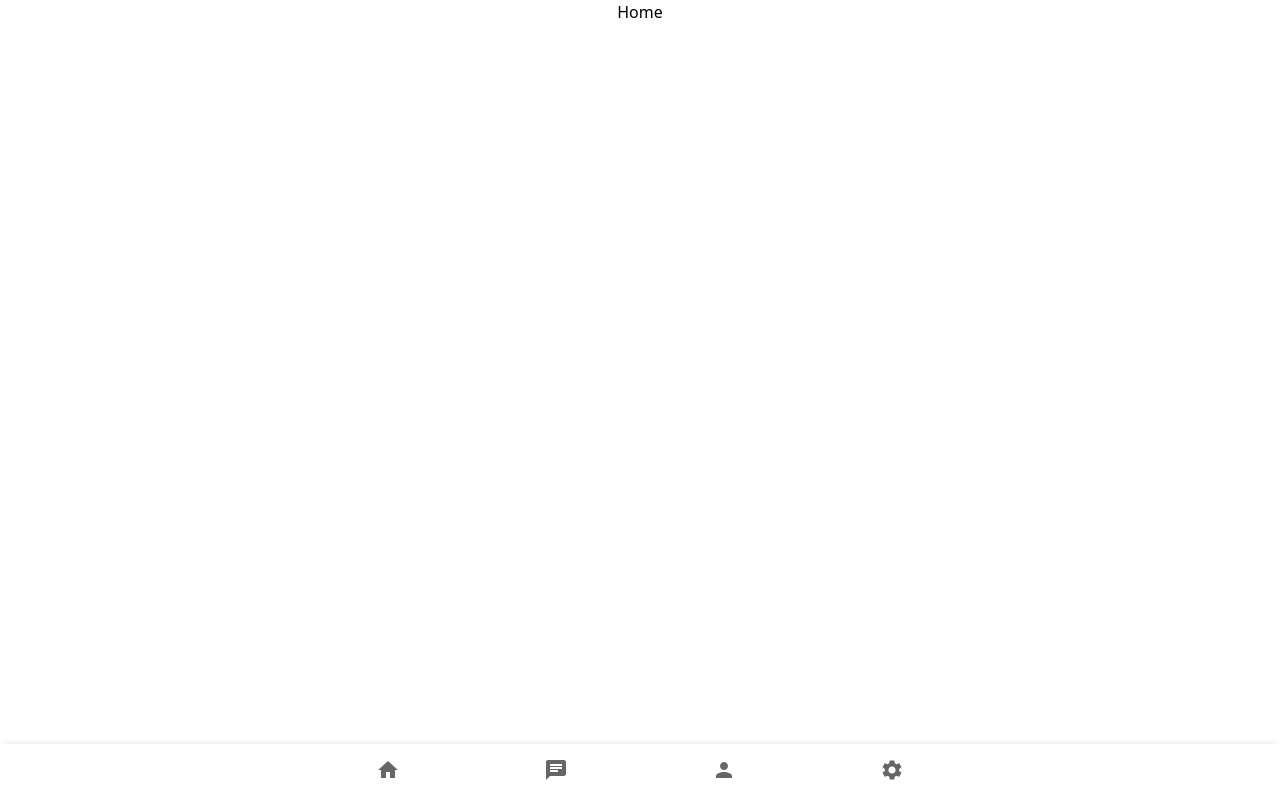
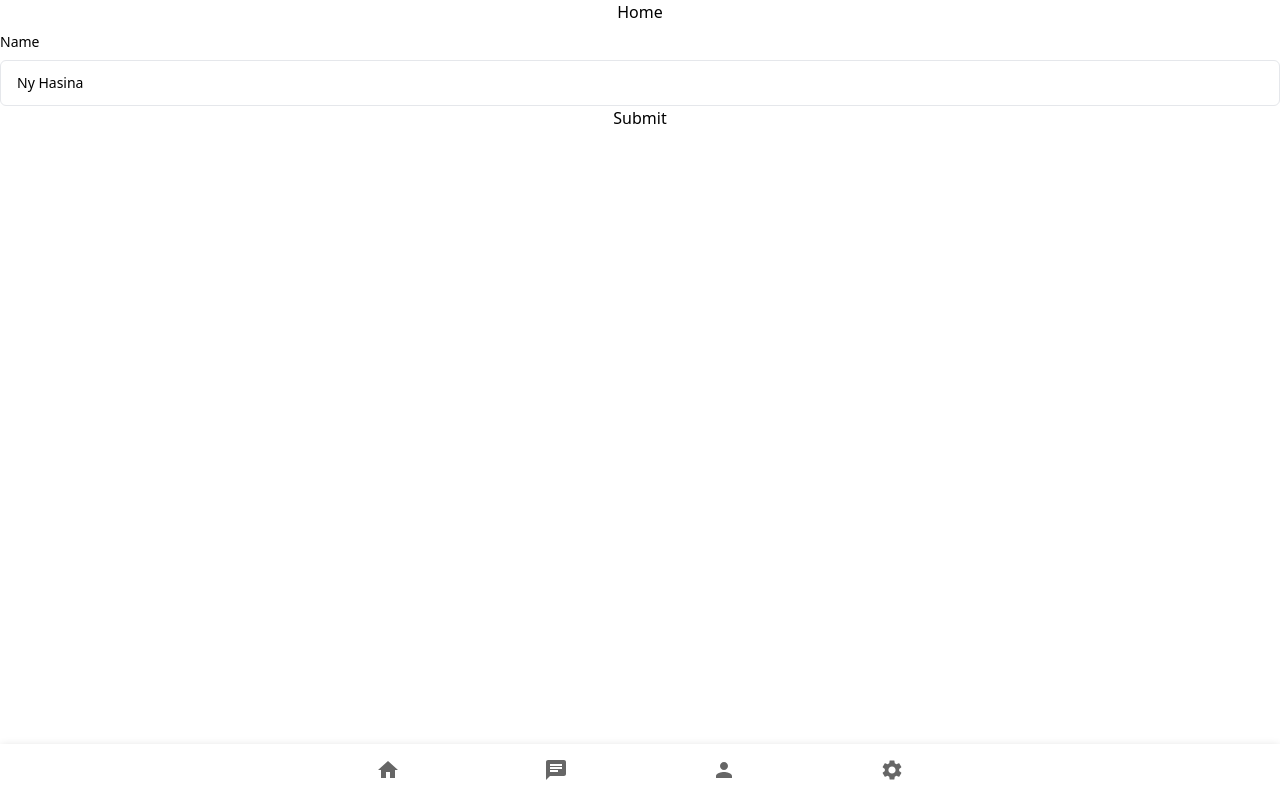
Before and after one commit to teratany-social-network/frontend, a React (Create React App) app: page / in a window 1280 px wide. Built offline with nearby package versions, Linux system fonts and the light colour scheme.

Commit message:
update form + onchange

```diff
--- a/src/components/Home.tsx
+++ b/src/components/Home.tsx
@@ -1,7 +1,39 @@
 import React from "react";
+import FormField from "./common/FormField";
+import { Formik } from "formik";
 
 const Home = () => {
-  return <div>Home</div>;
+  return (
+    <div>
+      Home
+      <Formik
+        initialValues={{
+          name: "Ny Hasina",
+        }}
+        onSubmit={(values) => {
+          console.log(values);
+        }}
+      >
+        {(
+          formik // Utilisez la fonction useFormik fournie par Formik
+        ) => (
+          <form onSubmit={formik.handleSubmit}>
+            <FormField
+              label="Name"
+              type="name"
+              mark="name"
+              height="py-3"
+              width="px-4"
+              extra={false}
+              value={formik.values.name} // Assurez-vous de lier la valeur du champ à la valeur de Formik
+              onChange={formik.handleChange} // Utilisez handleChange pour gérer onChange
+            />
+            <button type="submit">Submit</button>
+          </form>
+        )}
+      </Formik>
+    </div>
+  );
 };
 
 export default Home;
--- a/src/components/common/FormField.tsx
+++ b/src/components/common/FormField.tsx
@@ -28,6 +28,7 @@ const FormField = (props: any) => {
             " custom-border px-4 block w-full border border-gray-200 rounded-md text-sm focus:border-blue-500 focus:ring-blue-500 white:bg-gray-800 white:border-gray-700 white:text-gray-400"
           }
           aria-describedby="email-error"
+          value={props.value}
         />
       </div>
     </>
--- a/src/views/Authentication/RegisterAuth.tsx
+++ b/src/views/Authentication/RegisterAuth.tsx
@@ -44,7 +44,7 @@ const RegisterAuth: React.FC = () => {
 
     if (error instanceof AxiosError) {
       endLoading();
-      const error_message: string = error?.response?.data.error.description;
+      const error_message: string = error?.response?.data.error.description ?? error.message;
       toast.error(error_message);
       return;
     } else {
--- a/src/views/Authentication/SignInAuth.tsx
+++ b/src/views/Authentication/SignInAuth.tsx
@@ -42,7 +42,8 @@ const SignInAuth: React.FC = () => {
 
     if (error instanceof AxiosError) {
       endLoading();
-      const error_message: string = error?.response?.data.error.description;
+      const error_message: string =
+        error?.response?.data.error.description ?? error.message;
       toast.error(error_message);
       return;
     } else {
```
